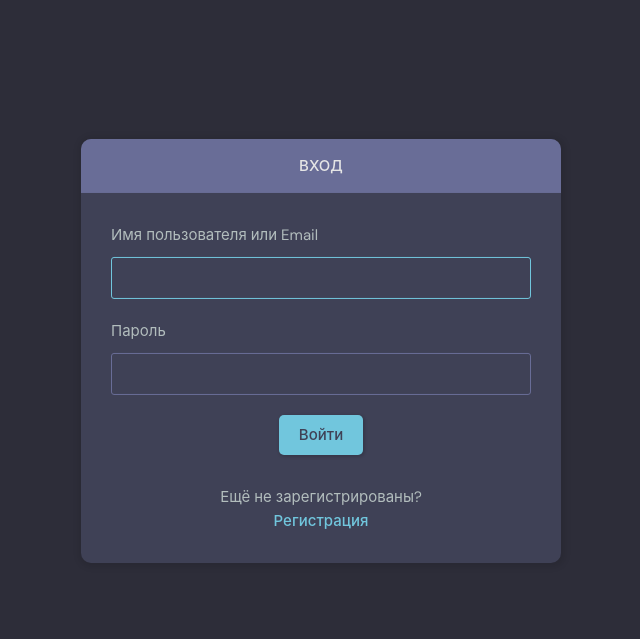
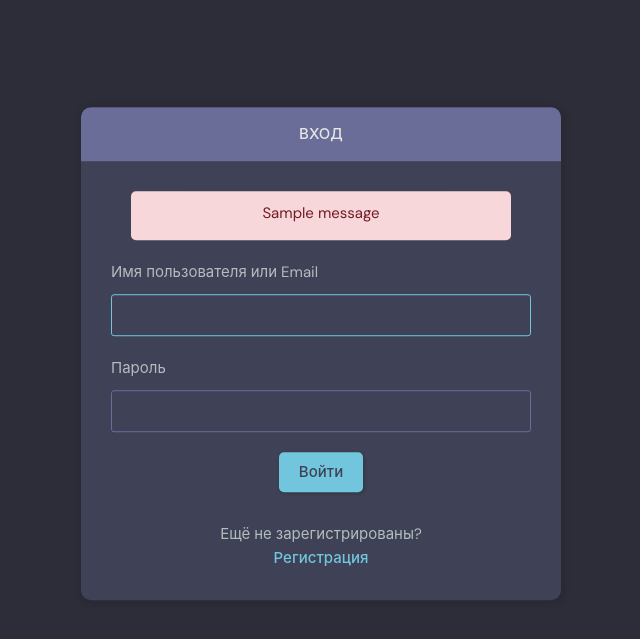
Before and after one commit to Lyndholm/weeb, a Django app: page /login/ in a window 1280 px wide. Shown: the part 66-705 px from the top of the page, without its empty margins (319-959 px from the left). Run offline with Django 4.2, Linux system fonts and the light colour scheme; tables that the repository leaves empty hold one stand-in row (values such as "Sample post"); one stand-in notice (Sample message) is shown.

Commit message:
Error message for invalid credentials

```diff
--- a/weeb/static/styles/style.css
+++ b/weeb/static/styles/style.css
@@ -128,6 +128,25 @@ a {
     border: none;
     outline: none;
     cursor: pointer;
+}
+
+.error-messages-block {
+    margin: 20px;
+    background-color: #f8d7da;
+    color: #721c24;
+    padding: 10px;
+    border-radius: 5px;
+    text-align: center;
+}
+
+.error-messages-block ul {
+    list-style-type: none;
+    margin: 0;
+    padding: 0;
+}
+
+.error-messages-block li {
+    margin-bottom: 5px;
 }
 
 .scroll::-webkit-scrollbar {
--- a/weeb/users/templates/login.html
+++ b/weeb/users/templates/login.html
@@ -12,6 +12,16 @@
             </div>
             <div class="layout__body">
                 <h2 class="auth__tagline"></h2>
+
+                {% if messages %}
+                <div class="error-messages-block">
+                    <ul>
+                        {% for message in messages %}
+                        <li>{{message}}</li>
+                        {% endfor %}
+                    </ul>
+                </div>
+                {% endif %}
 
                 <form class="form" method="POST">
                     {% csrf_token %}
--- a/weeb/users/views.py
+++ b/weeb/users/views.py
@@ -1,3 +1,4 @@
+from django.contrib import messages
 from django.contrib.auth import login
 from django.contrib.auth.views import LoginView, LogoutView
 from django.shortcuts import redirect, render
@@ -13,6 +14,10 @@ class CustomLoginView(LoginView):
 
     def get_success_url(self):
         return reverse_lazy('placeholder')
+
+    def form_invalid(self, form):
+        messages.error(self.request, 'Неверное имя пользователя или пароль.')
+        return super().form_invalid(form)
 
 
 class CustomLogoutView(LogoutView):
```
